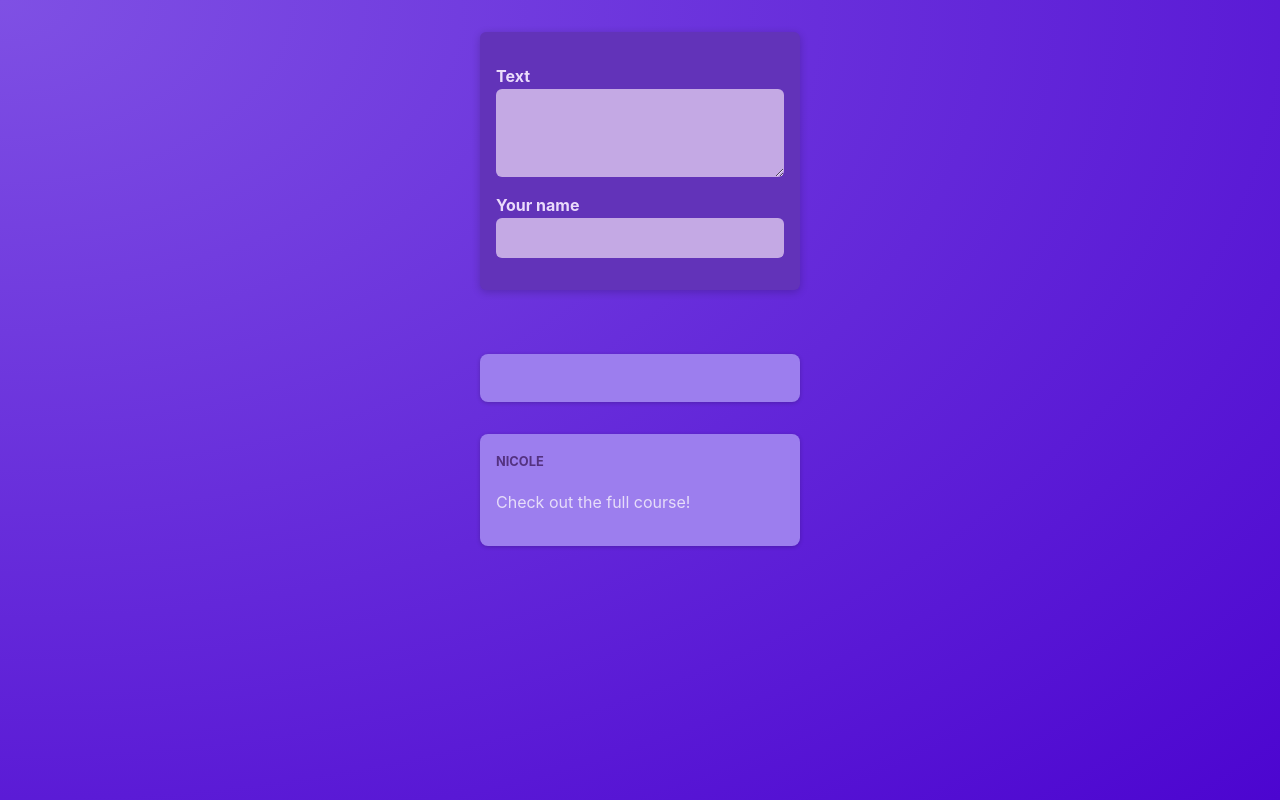
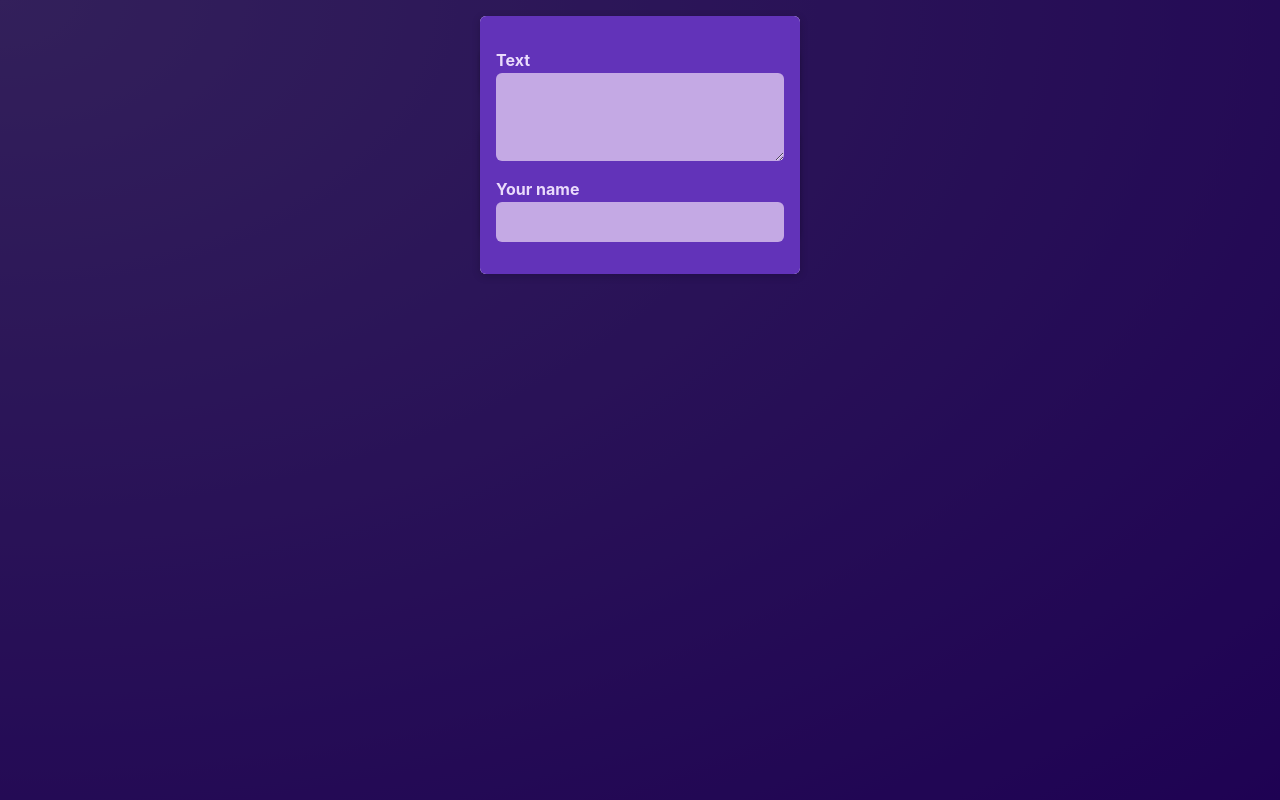
Before and after one commit to dereksutton/vite-blogger, a React (Vite) app: page / in a window 1280 px wide. Built offline with nearby package versions, Linux system fonts and the light colour scheme.

Commit message:
added Modal component to conditionally render the NewPost component

```diff
--- /dev/null
+++ b/src/components/Modal.jsx
@@ -0,0 +1,12 @@
+import classes from './Modal.module.css';
+
+const Modal = (props) => {
+    return <>
+        <div className={classes.backdrop} onClick={props.onClose} />
+        <dialog open className={classes.modal}>
+            {props.children}
+        </dialog>
+    </>
+}
+
+export default Modal;
--- /dev/null
+++ b/src/components/Modal.module.css
@@ -0,0 +1,18 @@
+.backdrop {
+    position: fixed;
+    top: 0;
+    left: 0;
+    width: 100%;
+    height: 100vh;
+    background-color: rgba(0, 0, 0, 0.6);
+    z-index: 1;
+  }
+
+  .modal {
+    border: none;
+    border-radius: 6px;
+    box-shadow: 0 2px 8px rgba(0, 0, 0, 0.2);
+    padding: 0;
+    overflow: hidden;
+    z-index: 1;
+  }
--- a/src/components/NewPost.module.css
+++ b/src/components/NewPost.module.css
@@ -2,9 +2,6 @@
     background-color: #6233b9;
     padding: 1rem;
     width: 20rem;
-    margin: 2rem auto;
-    border-radius: 6px;
-    box-shadow: 0 2px 8px rgba(0, 0, 0, 0.2);
   }
 
   .form label {
--- a/src/components/PostsList.jsx
+++ b/src/components/PostsList.jsx
@@ -2,9 +2,11 @@
 
 import Post from './Post';
 import NewPost from './NewPost';
+import Modal from './Modal';
 import classes from './PostsList.module.css';
 
 const PostsList = () => {
+  const [modalIsVisible, setModalIsVisible] = useState(true);
   const [enteredBody, setEnteredBody] = useState('');
   const [enteredAuthor, setEnteredAuthor] = useState('');
 
@@ -16,9 +18,18 @@
     setEnteredAuthor(event.target.value);
   }
 
+  function hideModalHandler() {
+    setModalIsVisible(false);
+  }
+
   return (
     <>
-      <NewPost onBodyChange={bodyChangeHandler} onAuthorChange={authorChangeHandler} />
+      {modalIsVisible ? <Modal onClose={hideModalHandler}>
+        <NewPost
+          onBodyChange={bodyChangeHandler}
+          onAuthorChange={authorChangeHandler}
+        />
+      </Modal> : null}
       <ul className={classes.posts}>
         <Post author={enteredAuthor} body={enteredBody} />
         <Post author="Nicole" body="Check out the full course!" />
```
